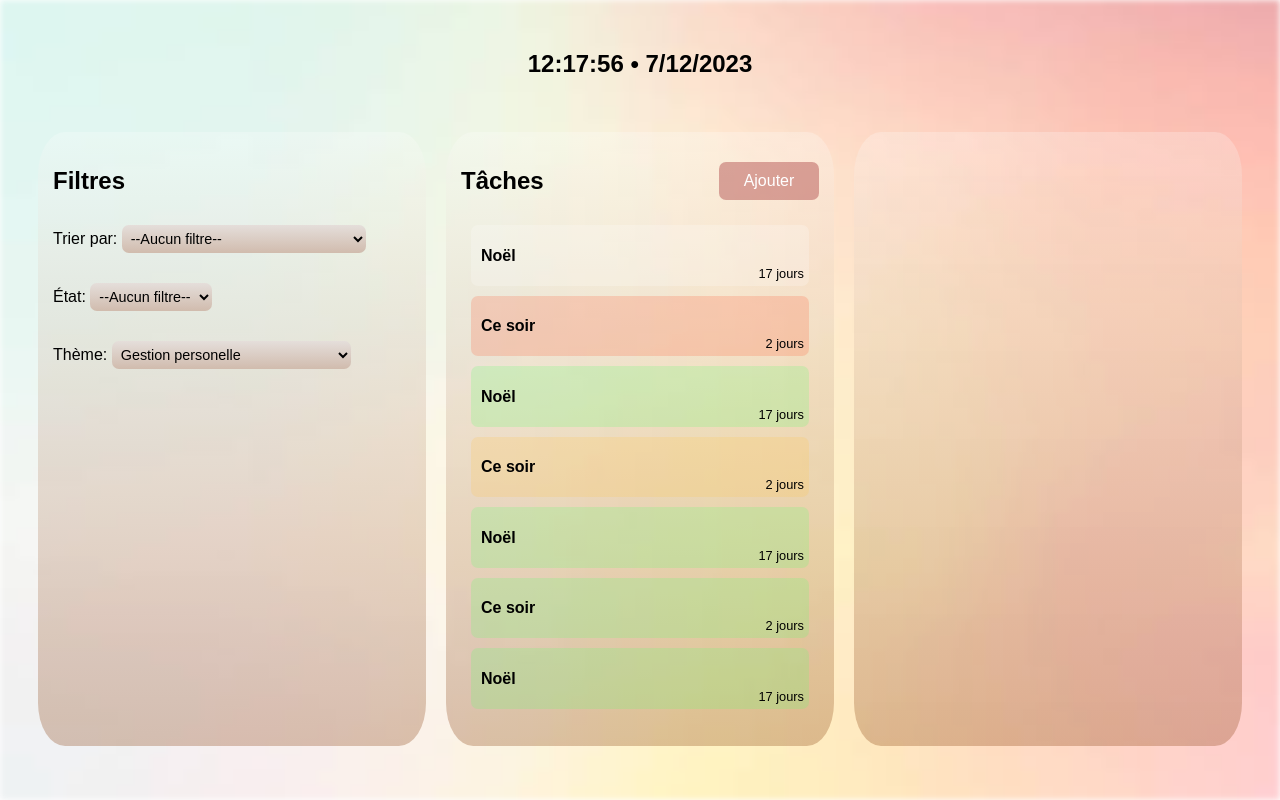
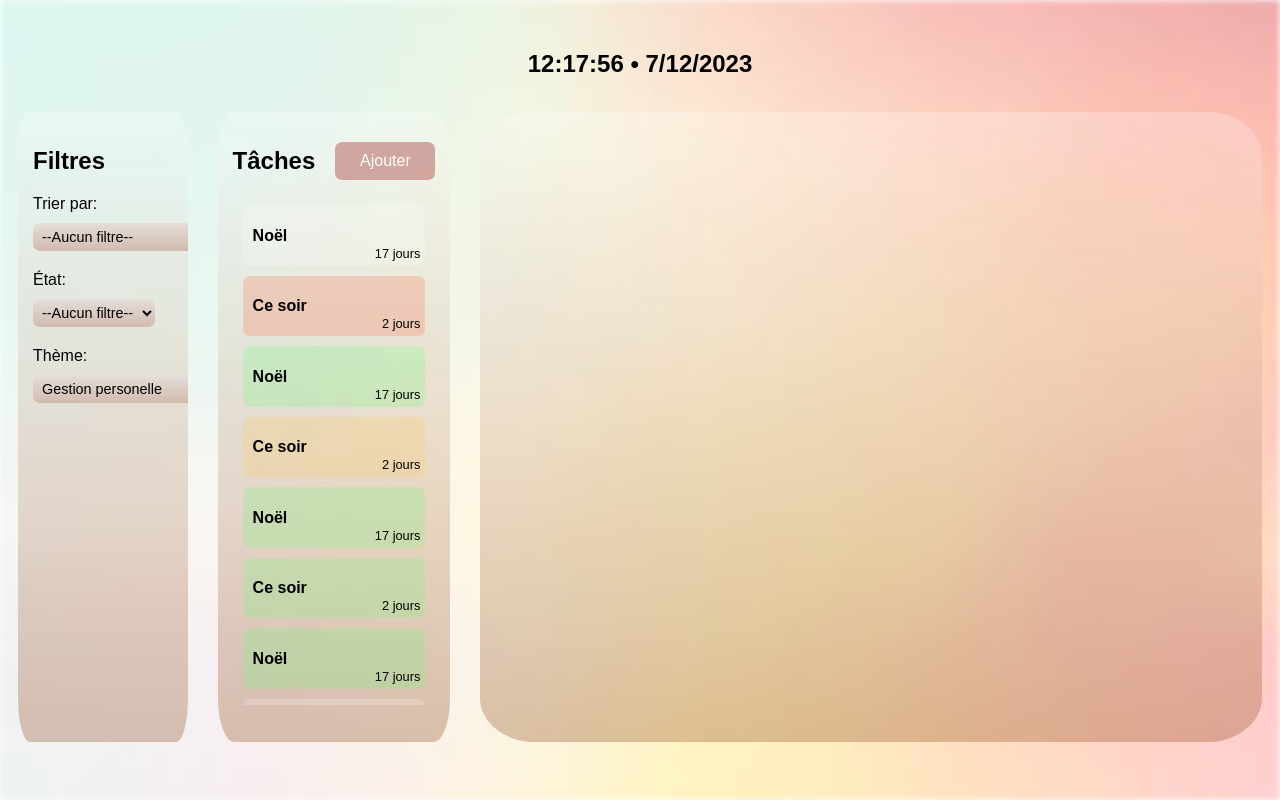
Before and after one commit to Gibus21250/CWA, an Angular app: page / in a window 1280 px wide. Built offline with nearby package versions, Linux system fonts and the light colour scheme.

Commit message:
css de details ddes taches

```diff
--- a/src/app/accueil/accueil.component.css
+++ b/src/app/accueil/accueil.component.css
@@ -16,10 +16,12 @@ img.background{
   filter: blur(3px);
 }
 
-section {
-  display: flex;
-  justify-content: space-between;
-  padding: 20px;
+#page_content{
+  display: grid;
+  grid-template-columns: 15% 20% auto;
+  grid-gap :10px;
+  grid-auto-rows: minmax(100px,auto);
+  width: 100%;
 }
 
 .column {
@@ -28,7 +30,7 @@ section {
   background-image: linear-gradient(to bottom, rgba(255, 255, 255, 0.248), rgba(128, 51, 0, 0.275));
   padding: 15px;
   margin: 10px;
-  height: 73vh; /*prend 65% de la hauteur de la page A REVOIR SELON BARRE HORAIRE*/
+  height: 75vh; /*prend 65% de la hauteur de la page A REVOIR SELON BARRE HORAIRE*/
 }
 
 /*TODO revoir changement d'image lors du modifierTheme()*/
@@ -82,3 +84,27 @@ h1{
   background-color: #F17455;
   color: #4B4A67;
 }
+
+#filter{
+  text-align: left;
+  overflow: hidden;
+}
+
+/*
+#filter:hover{
+  text-align: left;
+  width:auto;
+}
+*/
+
+#tasks{
+  text-align: justify;
+  overflow: hidden;
+
+}
+
+#content{
+  text-align: justify;
+  overflow:scroll;
+
+}
--- a/src/app/accueil/accueil.component.html
+++ b/src/app/accueil/accueil.component.html
@@ -14,23 +14,23 @@
         </h1>
     </header>
 
-    <section>
+    <div id="page_content">
         <!--     Colonne des filtres     -->
-        <div class="column">
+        <div class="column" id="filter">
             <app-filtre-tache></app-filtre-tache>
         </div>
 
         <!--     Colonne affichage de la liste des tâches     -->
-        <div class="column">
+        <div class="column" id="tasks">
             <app-liste-tache></app-liste-tache>
         </div>
 
 
         <!--     Colonne de l'affichage des détails d'une tâche     -->
-        <div class="column">
+        <div class="column" id="content">
             <app-details-tache></app-details-tache>
         </div>
-    </section>
+    </div>
 </body>
 
 <footer></footer>
--- a/src/app/views/details-tache/details-tache.component.css
+++ b/src/app/views/details-tache/details-tache.component.css
@@ -0,0 +1,54 @@
+.btnModif{
+    padding: 10px;
+    background-color: #64ff7152;
+    width: 100px;
+    font-size: 100%;
+    color: black;
+    border: none;
+    border-radius: 7px;
+    cursor: pointer;
+}
+.btnModif:hover {
+    background-color: #5be96775;
+}
+
+.btnSuppr{
+    padding: 10px;
+    background-color: #af4c4c77;
+    width: 100px;
+    font-size: 100%;
+    color: white;
+    border: none;
+    border-radius: 7px;
+    cursor: pointer;
+}
+.btnSuppr:hover {
+    background-color: #af4c4cb7;
+}
+
+.content_table{
+    display: grid;
+    grid-template-rows: 2% 2% 2% 2% auto 5%;
+    grid-gap :10px;
+    grid-auto-rows: minmax(100px,auto);
+    width: 100%;
+  }
+
+#dt-outside table{
+    margin-left: auto;
+    margin-right: auto;
+    width: 100%;
+    padding-left: 5%;
+    padding-right: 5%;
+}
+
+#dt-outside table tr th{
+    text-align: center;
+    font-size: 30px;
+}
+
+#dt-outside table tr td{
+    text-align: left;
+    padding-top: 50px;
+    font-size: 120%;
+}
--- a/src/app/views/details-tache/details-tache.component.html
+++ b/src/app/views/details-tache/details-tache.component.html
@@ -1,8 +1,31 @@
 <div id="dt-outside">
     <!-- Affichage uniquement si une tache a été selectionnée/cliquée-->
-    <table *ngIf="tache">
+    <table *ngIf="tache" class="content_table">
         <!-- affichage des détails-->
-        <p>Faut faire un zolie affichage</p>
+        <tr>
+            <th>{{tache.intitule}}</th>
+        </tr>
+        <tr>
+            <td>Date de création : {{tache.dateCreation}}</td>
+        </tr>
+        <tr>
+            <td>Date d'echéance : {{tache.dateEcheance}}</td>
+        </tr>
+        <tr>
+            <td>Description : {{tache.description}}</td>
+        </tr>
+        <tr>
+            <td>Priorité : {{tache.priorite}}</td>
+        </tr>
+        <tr>
+            <td>Etat : {{tache.etat}}</td>
+        </tr>
+
+        <tr>
+            <td><button type="button" class="btnModif">Modifier</button></td>
+            <td><button type="button" class="btnSuppr">Supprimer</button>  </td>
+        </tr>
     </table>
 
+
 </div>
```
